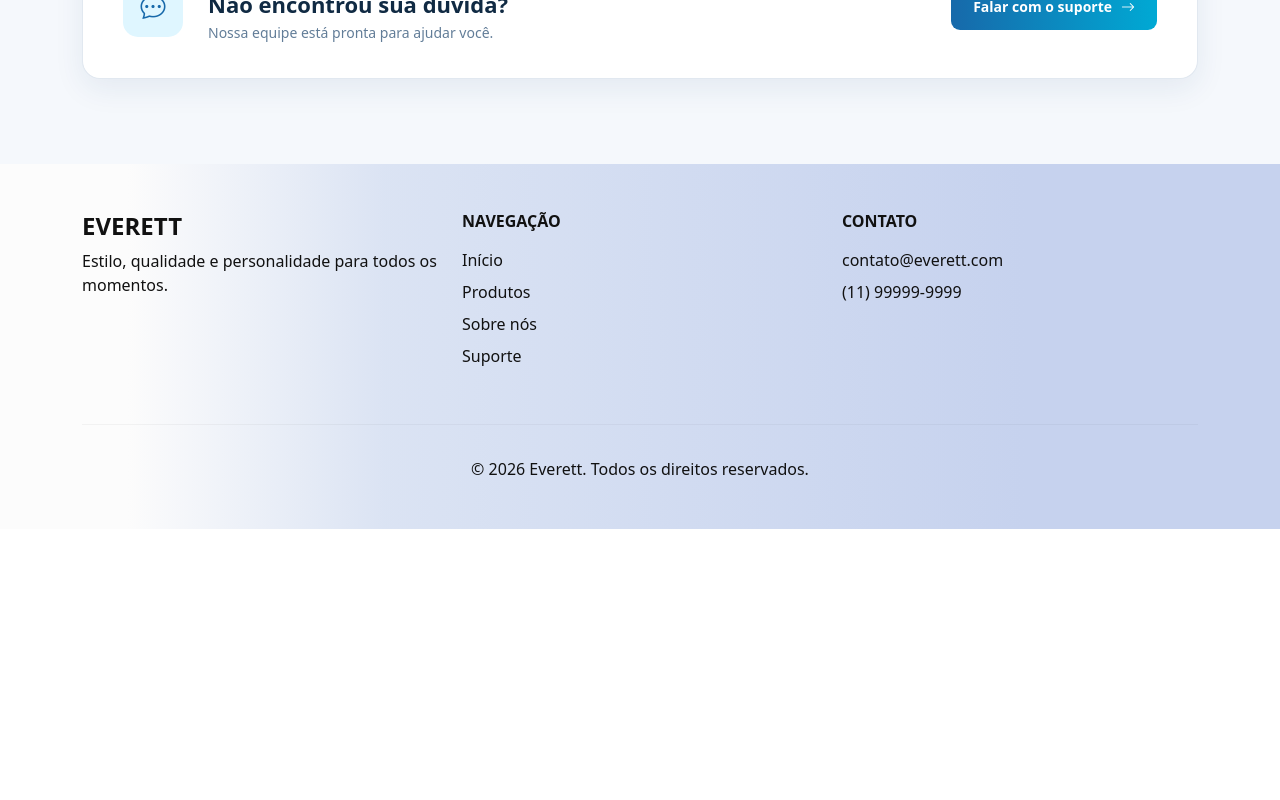
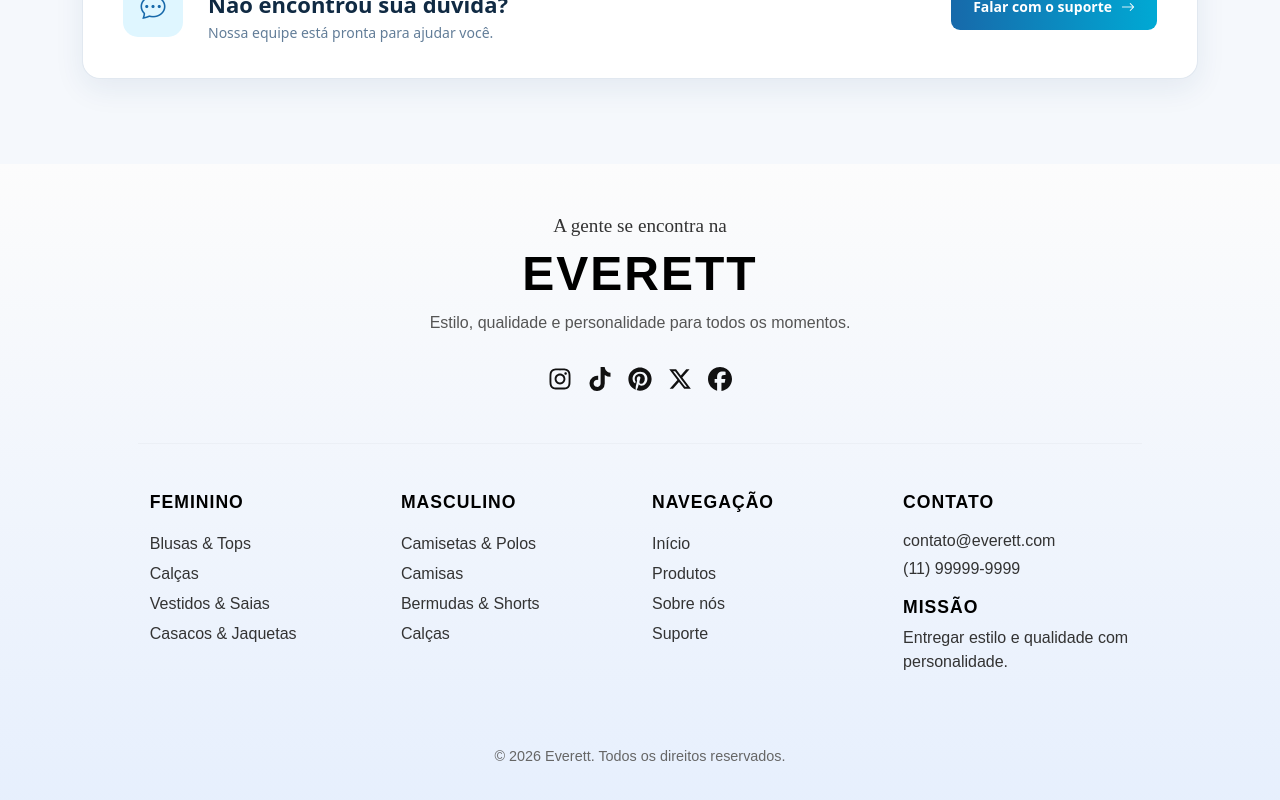
Before and after one commit to henrique-vilo/projetoRevisao, a Next.js app in the folder frontend/: page /suporte in a window 1280 px wide. Shown: the part 1665-2465 px from the top of the page. Before the commit the page ends 2194 px from the top, so only its background shows below. Built offline with nearby package versions, Linux system fonts and the light colour scheme.

Commit message:
feat:footerv2

```diff
--- a/frontend/package.json
+++ b/frontend/package.json
@@ -18,6 +18,7 @@
     "react": "19.2.4",
     "react-chartjs-2": "^5.3.1",
     "react-dom": "19.2.4",
+    "react-icons": "^5.7.0",
     "tailwindcss": "^4.3.3"
   }
 }
--- a/frontend/src/components/Footer.css
+++ b/frontend/src/components/Footer.css
@@ -1,27 +1,79 @@
-.footer {
-  background-color: #111;
-  color: #fff;
-  margin-top: 0px;
-}
 .footer {
   background: linear-gradient(
-    90deg,
-    #fcfcfc 10%,
-    #d0dbf0c4 30%,
-    #c6d2ee 80%
+    180deg,
+    #fcfcfc 0%,
+    #e6effd 100%
   );
-
   color: #111;
+  font-family: Arial, sans-serif; /* Ajuste para a fonte do seu projeto */
 }
 
-.footer a {
-  color: #111;
+.brand-text-top {
+  font-family: serif; /* Estilo serifado como na imagem */
+  font-size: 1.2rem;
+  color: #333;
 }
 
-.footer a:hover {
-  color: #353535c7;
+.brand-name {
+  font-size: 3rem;
+  letter-spacing: 2px;
+  color: #000;
+}
+
+.brand-description {
+  color: #555;
+  font-size: 1rem;
+}
+
+.social-link {
+  color: #111;
+  font-size: 1.5rem;
+  text-decoration: none;
+  transition: color 0.3s ease;
+}
+
+.social-link:hover {
+  color: #555;
 }
 
 .footer hr {
-  border-color: rgba(0, 0, 0, 0.15);
+  border-color: rgba(0, 0, 0, 0.1);
+  width: 90%;
+  margin: 0 auto;
 }
+
+.footer-columns {
+  max-width: 90%;
+  margin: 0 auto;
+}
+
+.column-header {
+  font-size: 1.1rem;
+  letter-spacing: 1px;
+  text-transform: uppercase;
+  color: #000;
+}
+
+.footer-link {
+  color: #333;
+  text-decoration: none;
+  display: block;
+  padding: 3px 0;
+  transition: color 0.2s ease;
+}
+
+.footer-link:hover {
+  color: #000;
+  text-decoration: underline;
+}
+
+.contact-info,
+.mission-text {
+  color: #333;
+  margin-bottom: 5px;
+}
+
+.copyright-text {
+  font-size: 0.9rem;
+  color: #666;
+}
--- a/frontend/src/components/Footer.jsx
+++ b/frontend/src/components/Footer.jsx
@@ -1,71 +1,126 @@
 import "./Footer.css";
+import { FaInstagram, FaTiktok, FaPinterest, FaXTwitter, FaFacebook } from "react-icons/fa6";
 
 export default function Footer() {
   return (
-    <footer className="footer">
-      <div className="container py-5">
-        <div className="row">
+    <footer className="footer py-5">
+      <div className="container text-center">
+        {/* Topo / Marca */}
+        <div className="brand-section mb-4">
+          <p className="brand-text-top mb-1">A gente se encontra na</p>
+          <h1 className="brand-name fw-bold mb-2">EVERETT</h1>
+          <p className="brand-description mb-4">
+            Estilo, qualidade e personalidade para todos os momentos.
+          </p>
+          <div className="social-icons d-flex justify-content-center gap-3">
+            <a
+              href="https://www.instagram.com"
+              target="_blank"
+              rel="noopener noreferrer"
+              className="social-link"
+              aria-label="Instagram"
+            >
+              <FaInstagram />
+            </a>
+            <a
+              href="https://www.tiktok.com"
+              target="_blank"
+              rel="noopener noreferrer"
+              className="social-link"
+              aria-label="TikTok"
+            >
+              <FaTiktok />
+            </a>
+            <a
+              href="https://www.pinterest.com"
+              target="_blank"
+              rel="noopener noreferrer"
+              className="social-link"
+              aria-label="Pinterest"
+            >
+              <FaPinterest />
+            </a>
+            <a
+              href="https://x.com"
+              target="_blank"
+              rel="noopener noreferrer"
+              className="social-link"
+              aria-label="Twitter"
+            >
+              <FaXTwitter />
+            </a>
+            <a
+              href="https://www.facebook.com"
+              target="_blank"
+              rel="noopener noreferrer"
+              className="social-link"
+              aria-label="Facebook"
+            >
+              <FaFacebook />
+            </a>
+          </div>
+        </div>
 
-          <div className="col-md-4 mb-4">
-            <h4 className="fw-bold">EVERETT</h4>
+        <hr className="my-5" />
 
-            <p>
-              Estilo, qualidade e personalidade para todos os momentos.
-            </p>
-          </div>
-
-          <div className="col-md-4 mb-4">
-            <h6 className="fw-bold mb-3">NAVEGAÇÃO</h6>
-
+        {/* Colunas do Footer */}
+        <div className="row text-start footer-columns">
+          {/* Categoria Feminino */}
+          <div className="col-6 col-md-3 mb-4">
+            <h6 className="column-header fw-bold mb-3">FEMININO</h6>
             <ul className="list-unstyled">
-              <li className="mb-2">
-                <a href="/" className="text-decoration-none">
-                  Início
-                </a>
-              </li>
-
-              <li className="mb-2">
-                <a href="/produtos" className="text-decoration-none">
-                  Produtos
-                </a>
-              </li>
-
-              <li className="mb-2">
-                <a href="/sobre" className="text-decoration-none">
-                  Sobre nós
-                </a>
-              </li>
-
-              <li>
-                <a href="/suporte" className="text-decoration-none">
-                  Suporte
-                </a>
-              </li>
+              <li><a href="/feminino?categoria=blusas" className="footer-link">Blusas & Tops</a></li>
+              <li><a href="/feminino?categoria=calcas-fem" className="footer-link">Calças</a></li>
+              <li><a href="/feminino?categoria=vestidos" className="footer-link">Vestidos & Saias</a></li>
+              <li><a href="/feminino?categoria=casacos-fem" className="footer-link">Casacos & Jaquetas</a></li>
             </ul>
           </div>
 
-          <div className="col-md-4 mb-4">
-            <h6 className="fw-bold mb-3">CONTATO</h6>
+          {/* Categoria Masculino */}
+          <div className="col-6 col-md-3 mb-4">
+            <h6 className="column-header fw-bold mb-3">MASCULINO</h6>
+            <ul className="list-unstyled">
+              <li><a href="/masculino?categoria=camisetas" className="footer-link">Camisetas & Polos</a></li>
+              <li><a href="/masculino?categoria=camisas" className="footer-link">Camisas</a></li>
+              <li><a href="/masculino?categoria=bermudas" className="footer-link">Bermudas & Shorts</a></li>
+              <li><a href="/masculino?categoria=calcas-masc" className="footer-link">Calças</a></li>
+            </ul>
+          </div>
 
-            <p className="mb-2">
-              contato@everett.com
+          {/* Navegação Institucional */}
+          <div className="col-6 col-md-3 mb-4">
+            <h6 className="column-header fw-bold mb-3">NAVEGAÇÃO</h6>
+            <ul className="list-unstyled">
+              <li><a href="/" className="footer-link">Início</a></li>
+              <li><a href="/produtos" className="footer-link">Produtos</a></li>
+              <li><a href="/sobre" className="footer-link">Sobre nós</a></li>
+              <li><a href="/contato" className="footer-link">Suporte</a></li>
+            </ul>
+          </div>
+
+          {/* Contato & Missão */}
+          <div className="col-6 col-md-3 mb-4">
+            <h6 className="column-header fw-bold mb-3">CONTATO</h6>
+            <p className="contact-info mb-1">
+              <a href="mailto:contato@everett.com" className="footer-link p-0">contato@everett.com</a>
+            </p>
+            <p className="contact-info mb-3">
+              <a href="https://wa.me/5511999999999" target="_blank" rel="noopener noreferrer" className="footer-link p-0">(11) 99999-9999</a>
             </p>
 
-            <p className="mb-0">
-              (11) 99999-9999
+            <h6 className="column-header fw-bold mb-2">MISSÃO</h6>
+            <p className="mission-text mb-0">
+              Entregar estilo e qualidade com personalidade.
             </p>
           </div>
-
         </div>
 
-        <hr />
-
-        <div className="text-center pt-3">
-          <p className="mb-0">
+        {/* Direitos Reservados */}
+        <div className="copyright-section mt-5">
+          <p className="mb-0 copyright-text">
             © 2026 Everett. Todos os direitos reservados.
           </p>
         </div>
-
       </div>
     </footer>
   );
```
Also changed, not shown: 1 other file (tests, documents, lock files or other folders).
